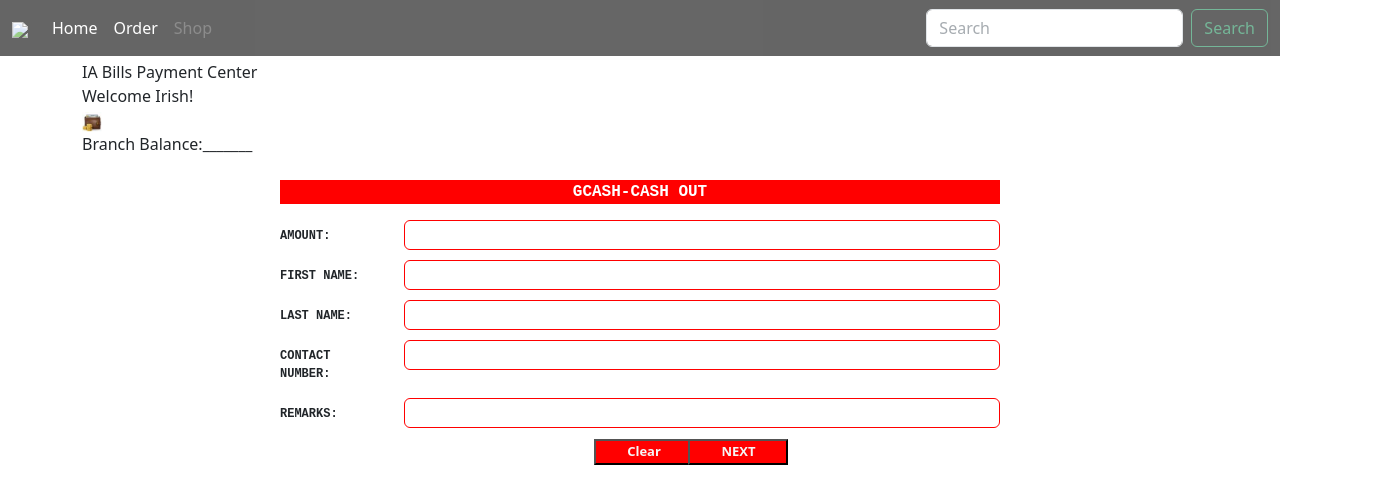
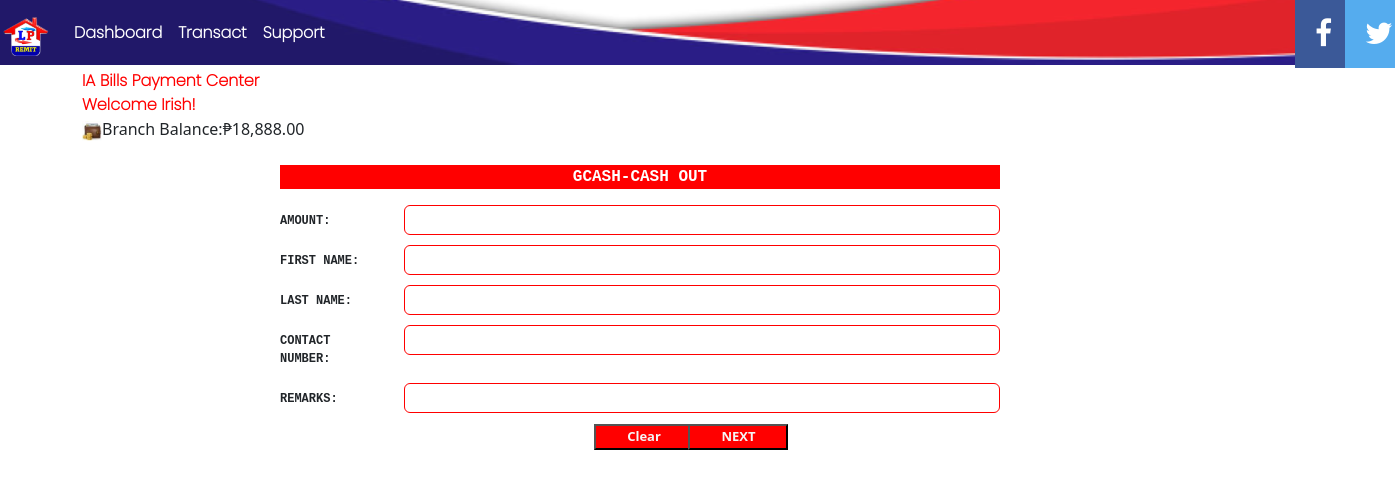
Before and after one commit to Chirishable77/mini-project1, a plain HTML site: page gcash_out.html in a window 1280 px wide. Shown: the whole page, 1395 px wide, since content can reach past the window. Drawn offline with nearby package versions, Linux system fonts and the light colour scheme; a web font is replaced by a local one.

Commit message:
modified navbars cebuana cashin form page and gcash out page

```diff
--- a/gcash_out.html
+++ b/gcash_out.html
@@ -9,46 +9,54 @@
     <meta http-equiv="X-UA-Compatible" content="IE=edge" />
     <meta name="viewport" content="width=device-width, initial-scale=1.0" />
     <link rel="stylesheet" href="https://cdn.jsdelivr.net/npm/bootstrap@5.2.0/dist/css/bootstrap.min.css" />
+    <link rel="stylesheet" href="https://cdnjs.cloudflare.com/ajax/libs/font-awesome/4.7.0/css/font-awesome.min.css">
     <script src="https://ajax.googleapis.com/ajax/libs/jquery/3.6.0/jquery.min.js"></script>
+    <script src="https://cdnjs.cloudflare.com/ajax/libs/slick-carousel/1.9.0/slick.min.js"></script>
     <script src="https://cdn.jsdelivr.net/npm/bootstrap@5.0.2/dist/js/bootstrap.bundle.min.js"></script>
-    <link rel="stylesheet" href="https://fonts.googleapis.com/css?family=Roboto" />
-    <title>IA-Order Page</title>
+    <link rel="stylesheet" href="https://fonts.googleapis.com/css?family=Roboto">
+    <link rel="preconnect" href="https://fonts.googleapis.com">
+    <link rel="preconnect" href="https://fonts.gstatic.com" crossorigin>
+    <link href="https://fonts.googleapis.com/css2?family=Big+Shoulders+Text:wght@800&family=Montserrat:wght@100;600&family=Patua+One&family=Poppins:wght@200&family=Roboto:wght@100&display=swap"
+      rel="stylesheet">
+    <link rel="stylesheet" href="main.css" />
+    <title>Gcash Out Page</title>
     <style>
        .navbar {
-            background-color: black;
-            opacity: 60%;
+            background-image: url("navbar_bg.png");
+            font-family: 'Poppins', sans-serif;
+            font-weight: bolder;
+            width:1395px;
+            height:65px;
+        }
+        .thumbnail:hover {
+            background-color: red;
+            opacity: 20%;
+        }
+        .fa {
+            padding: 20px;
+            font-size: 30px;
+            width: 50px;
+            text-align: center;
+            text-decoration: none;
+        }
+        .fa:hover {
+            opacity: 0.7;
+            color:red;
+         }
+        /* Facebook */
+        .fa-facebook {
+            background: #3B5998;
+            color: white;
         }
 
-        table,
-        th,
-        td {
-            border: 1px solid gray;
+         /* Twitter */
+        .fa-twitter {
+            background: #55ACEE;
+            color: white;
          }
-
-        .top-heading {
-            background-color: rgb(255, 200, 99);
-        }
-
-        .sub-heading {
-            background-color: rgb(255, 229, 182);
-        }
-
-        #sub-heading {
-            background-color: rgb(250, 238, 216);
-        }
-
-        .food-icon {
-            height: 30px;
-        }
-
-
-        .thumbnail:hover {
-            background-color: rgb(106, 92, 76);
-
-        }
-
-        .food-row:hover {
-            background-color: orange;
+        .fa-twitter {
+            background: #55ACEE;
+            color: white;
          }
 
         .clickbuttons {
@@ -98,56 +106,59 @@
             background-color: red;
             color: whitesmoke;
         }
+        .sideinfo {
+            color:red;
+            font-family:'Poppins', sans-serif;
+            font-weight:bold;
+        }
+        .sideinfo {
+            color:red;
+            font-family:'Poppins', sans-serif;
+            font-weight:bold;
+        }
     </style>
 </head>
 
 <body>
-    <nav class="navbar navbar-expand-lg navbar-dark ">
-        <div class="container-fluid">
-            <a class="navbar-brand" href="#"><img src="ia_logo.png.png" style="width: 50px" /></a>
-            <button class="navbar-toggler" type="button" data-bs-toggle="collapse"
-                data-bs-target="#navbarSupportedContent" aria-controls="navbarSupportedContent" aria-expanded="false"
-                aria-label="Toggle navigation">
+    <nav class="navbar navbar-expand-lg navbar-dark">
+        <a class="navbar-brand" href="index.html"><img src="Lp_icon.png" style="width: 50px" /></a>
+        <button class="navbar-toggler" type="button" data-bs-toggle="collapse" data-bs-target="#navbarSupportedContent"
+          aria-controls="navbarSupportedContent" aria-expanded="false" aria-label="Toggle navigation">
           <span class="navbar-toggler-icon"></span>
         </button>
         <div class="collapse navbar-collapse" id="navbarSupportedContent">
           <ul class="navbar-nav me-auto mb-2 mb-lg-0">
             <li class="nav-item ">
-                        <a class="nav-link active thumbnail" aria-current="page" href="home.html">Home</a>
+              <a class="nav-link active thumbnail" aria-current="page" href="dashboard_login.html">Dashboard</a>
             </li>
             <li class="nav-item ">
-                        <a class="nav-link active thumbnail" href="#">Order</a>
+              <a class="nav-link active thumbnail" href="dashboardpage.html">Transact</a>
             </li>
 
             <li class="nav-item">
-                        <a class="nav-link disabled thumbnail" href="#" tabindex="-1" aria-disabled="true">Shop</a>
+              <a class="nav-link active thumbnail" href="support_page.html" tabindex="-1" aria-disabled="true">Support</a>
             </li>
           </ul>
-                <form class="d-flex" style="color:black">
-                    <input class="form-control me-2" type="search" placeholder="Search" aria-label="Search" />
-                    <button class="btn btn-outline-success" type="submit">
-                        Search
-                    </button>
-                </form>
-            </div>
+          <ul class="navbar-nav sm-icons">
+            <a href="https://www.facebook.com/Lunpadiduremittance/" class="fa fa-facebook"></a>
+            <a href="#" class="fa fa-twitter"></a>
+        </ul>
         </div>
     </nav>
-
     <div class="container mt-1 pd-1">
         <div class="row">
-            <div class="col-md-4 ">
+            <div class="col-md-4 sideinfo">
                 IA Bills Payment Center
             </div>
         </div>
         <div class="row">
-            <div class="col-md-4 ">
+            <div class="col-md-4 sideinfo ">
                 Welcome Irish!
             </div>
         </div>
         <div class="row">
             <div class="col-md-4 ">
-                <img src="balance.jpg" style="width: 20px">
-                <p class=" fs-10">Branch Balance:_______</p>
+                <img src="balance.jpg" style="width: 20px">Branch Balance:₱18,888.00</p>
             </div>
         </div>
 
```
Also changed, not shown: Cebuana_Cashin_form.html (+58 -48 lines), money_transfer.html (+6 -6 lines). Lines whose indentation alone changed are shown as unchanged.
